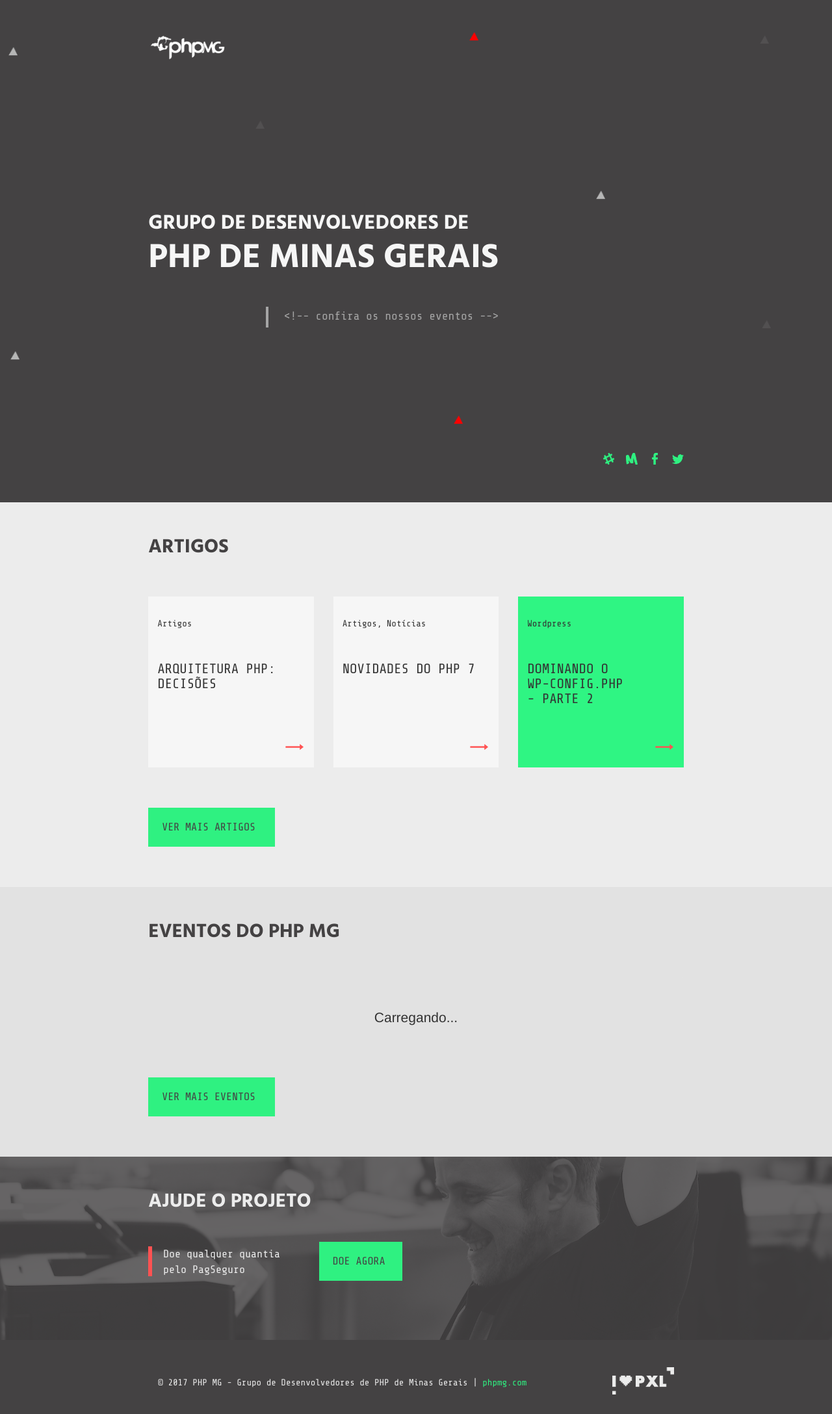
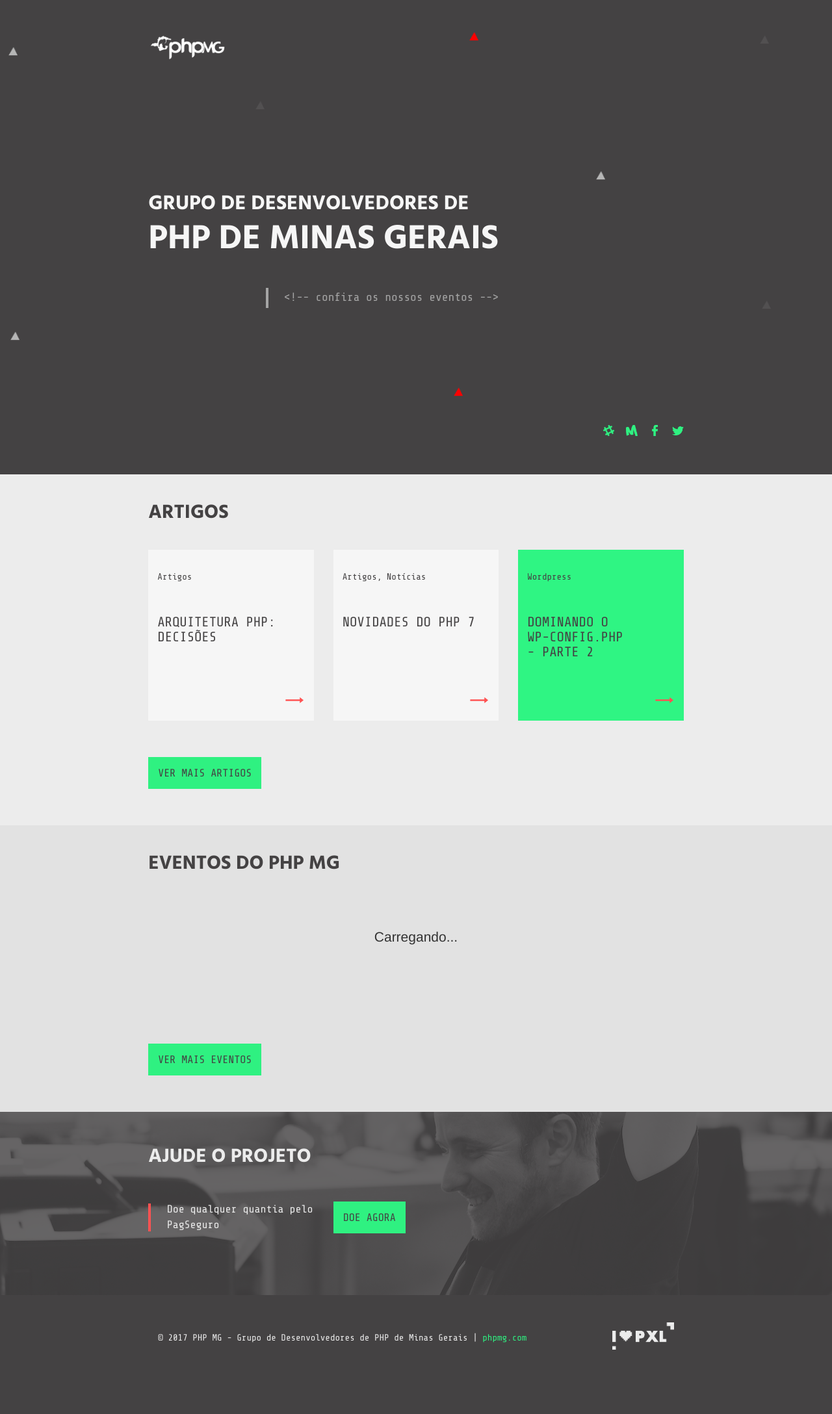
Before and after one commit to phpmg/phpmg.com, a PHP site: page / in a window 1280 px wide. Shown: the whole page at 65% size. After the commit the page ends 2077 px from the top, so only its background shows below. Run offline with PHP 8.4, Linux system fonts and the light colour scheme; some libraries are stand-ins or nearby versions.

Commit message:
Melhora os estilos

```diff
--- a/public/css/styles.css
+++ b/public/css/styles.css
@@ -1,6 +1,5 @@
 /*common*/
 a:-webkit-any-link {
-    color: -webkit-link;
     text-decoration: none;
 }
 
@@ -63,7 +62,7 @@ header {
 }
 
 .box-text {
-    margin-top: 12.13em;
+    margin-top: 10.03em;
     font-family: 'Hind', sans-serif;
     color: #f6f6f6;
     text-transform: uppercase;
@@ -116,7 +115,7 @@ header {
 }
 
 .social {
-    margin-top: 10.06em;
+    margin-top: 9.06em;
 }
 
 .space-bet {
@@ -133,8 +132,8 @@ main {
     font-family: 'Hind', sans-serif;
     text-transform: uppercase;
     color: #444243;
-    margin-top: 1.75em;
-    margin-bottom: 1.75em;
+    margin-top: 1.45em;
+    margin-bottom: 1.1em;
 }
 
 .box {
@@ -148,11 +147,8 @@ main {
     background-color: #2ff583;
 }
 
-.text-style-box {
+.text-style-box, .text-style-box:hover {
     font-family: 'Share Tech Mono', monospace;
-}
-
-.text-style-box a {
     color: #444243;
 }
 
@@ -192,8 +188,12 @@ section {
     height: auto;
 }
 
-.box-4 {
-    height: 16.75em;
+.row.show-more {
+    padding: 4em 0;
+}
+
+.event {
+    padding: 0 1.5em;
 }
 
 .text-box-section {
@@ -205,16 +205,21 @@ section {
 .text-after-stick {
     font-family: 'Share Tech Mono', monospace;
     font-size: 1.19em;
+    position: relative;
+    padding-left: 1.7em;
+    margin: 0;
+    line-height: 2em;
 }
 
 .text-after-stick::before {
     content: '';
     background-color: #ff5252;
-    height: 2em;
     width: 0.25em;
-    margin-right: 1.5em;
-    display: inline-block;
-    vertical-align: middle;
+    display: block;
+    position: absolute;
+    left: 0;
+    top: 0;
+    bottom: 0;
 }
 
 .text-after-space {
@@ -230,7 +235,9 @@ section {
     font-family: 'Share Tech Mono', monospace;
     font-size: 1em;
     float: left;
-    margin-left: 2em;
+    padding-left: 2em;
+    padding-top: 0.5em;
+    margin-bottom: 0;
 }
 
 .text-space {
@@ -241,9 +248,9 @@ section {
     background-color: #2ff181;
     text-transform: uppercase;
     font-size: 1.19em;
-    margin:-1em 0 3.75em 0;
-    padding: 1.25em;
-    width: 11.70em;
+    padding: 0.9em;
+    display: inline-block;
+    line-height: initial;
 }
 
 /*section-2*/
@@ -269,17 +276,21 @@ section {
 .text-after-stick-2 {
     font-family: 'Share Tech Mono', monospace;
     font-size: 1.19em;
-    float: left;
-    margin-left: 1em;
     color: #ececec;
+    padding-left: 1.7em;
+    margin: 0;
+    position: relative;
 }
 
-.stick-3 {
-    border: solid #ff5252;
-    height:3.3em;
-    width:0.25em;
-    float: left;
-    border-width: medium;
+.text-after-stick-2::before {
+    content: '';
+    background-color: #ff5252;
+    width: 0.25em;
+    display: block;
+    position: absolute;
+    left: 0;
+    top: 0.2em;
+    bottom: 0.1em;
 }
 
 .btn-section-2 {
@@ -288,7 +299,6 @@ section {
     font-size: 1.19em;
     padding: 1.25em;
     width: 7.70em;
-    float: right;
     margin-top: -0.44em;
 }
 
@@ -344,7 +354,7 @@ footer {
     }
 
     .text {
-        color: #6f6c6e;
+        color: #a5a5a5;
         text-align: right;
         font-size: 13px;
         margin-right: 0;
--- a/public/index.html
+++ b/public/index.html
@@ -111,13 +111,15 @@
         </div>
       </div>
 
-      <h2 class="btn-main text-style-box">
-        <a href="#">ver mais artigos</a>
-      </h2>
+      <div class="row show-more">
+        <div class="col-md-12">
+          <a href="#" class="btn-section text-style-box">ver mais artigos</a>
+        </div>
+      </div>
     </div>
   </main>
 
-  <section class="row">
+  <section class="row events-container">
     <div class="col-md-offset-2 col-md-8 col-md-offset-2">
       <h2 class="title-main">eventos do php mg</h2>
 
@@ -129,9 +131,13 @@
         </div>
       </div>
 
-      <h2 class="btn-section text-style-box">
-        <a href="https://www.meetup.com/pt-BR/PHP-MG">ver mais eventos</a>
-      </h2>
+      <div class="row show-more">
+        <div class="col-md-12">
+          <a href="https://www.meetup.com/pt-BR/PHP-MG" class="btn-section text-style-box">
+            ver mais eventos
+          </a>
+        </div>
+      </div>
     </div>
   </section>
 
@@ -139,13 +145,14 @@
     <div class="col-md-offset-2 col-md-8 col-md-offset-2">
       <h2 class="title-section-2">ajude o projeto</h2>
 
-      <div class="phrase-3">
-        <p class="stick-3"></p>
-        <p class="text-after-stick-2">Doe qualquer quantia<br> pelo PagSeguro</p>
+      <div class="row">
+        <div class="col-md-4">
+          <p class="text-after-stick-2">Doe qualquer quantia pelo PagSeguro</p>
+        </div>
 
-        <h2 class="btn-section-2 text-style-box">
-          <a href="#">doe agora</a>
-        </h2>
+        <div class="col-md-8">
+          <a href="#" class="btn-section text-style-box">doe agora</a>
+        </div>
       </div>
     </div>
   </section>
@@ -178,11 +185,11 @@
 <script id="event-tmpl" type="application/x-underscore-template">
   <% _.each(events, function (event) { %>
     <div class="col-sm-4">
-      <div class="box-4">
+      <div class="event">
         <p class="title-top text-style-box"><%= moment(event.time, 'x').format('MMMM D, ddd · HH:mm') %></p>
 
-        <h2 class="text-box-section text-style-box">
-          <a href="<%= event.link %>"><%= event.name %></a>
+        <h2 class="text-box-section">
+          <a href="<%= event.link %>" class="text-style-box"><%= event.name %></a>
         </h2>
 
         <% if (event.venue !== undefined) { %>
```
